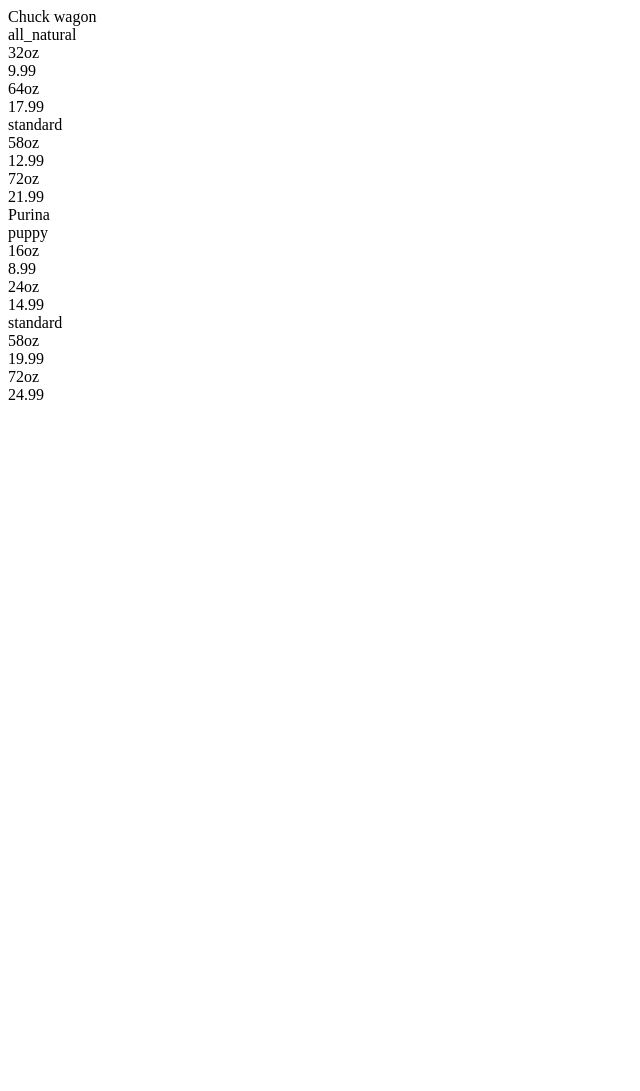
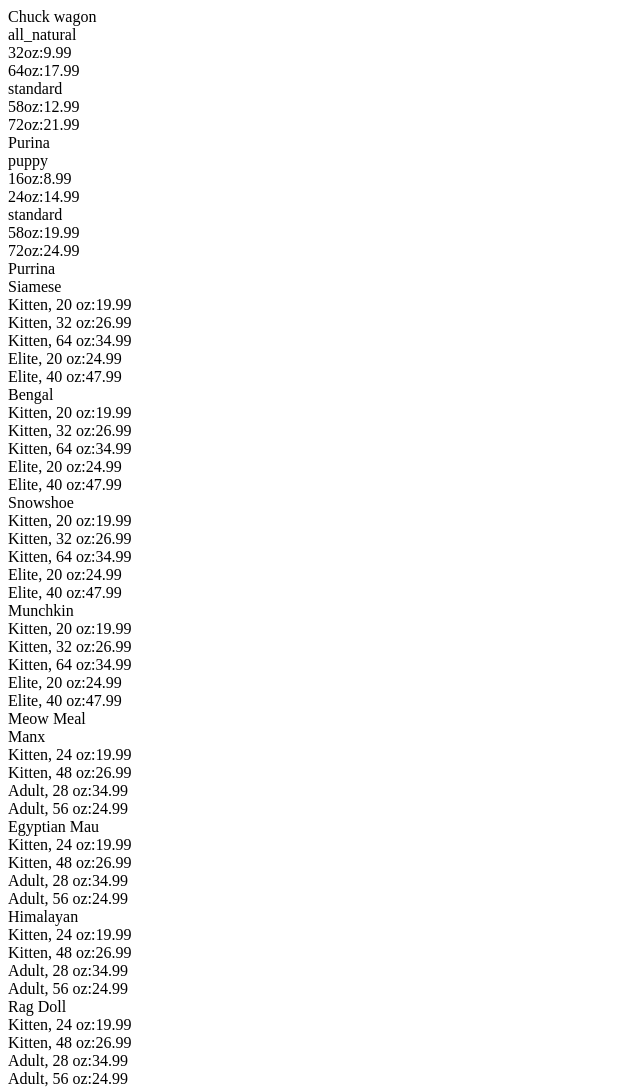
Before and after one commit to nss-day-cohort-14/spa-pet-food-project-iobg, a plain HTML site: page index.html in a window 1280 px wide. Shown: the whole page, without its empty margins (0-640 px from the left). Before the commit the page ends 800 px from the top, so only its background shows below. Drawn offline with Linux system fonts and the light colour scheme.

Commit message:
javascript completed

```diff
--- a/food.js
+++ b/food.js
@@ -14,8 +14,11 @@ function loadDogFood(){
 		brand.types.forEach(function(type){
 			dogDOM +="<div class ='type'>" +type.type;
 			type.volumes.forEach(function(volume){
-				dogDOM += "<div class='volume-name'>" + volume.name + "</div>";
-				dogDOM += "<div class='price'>" + volume.price + "</div>";
+
+				dogDOM += "<div class='typeandprice'>" + volume.name+ ":";
+				dogDOM += volume.price + "</div>";
+
+
 			});
 			dogDOM+="</div>";
 		});
@@ -30,5 +33,23 @@ catFoodRequest.open("GET", "catfood.json");
 catFoodRequest.send();
 
 function loadCatFood(){
+	var catDoc = document.getElementById("catfoodlist");
+	var catDOM="";
+	var catFood = JSON.parse(event.target.responseText);
+
+
+	catFood.cat_brands.forEach(function(brand){
+		catDOM+="<div class='brandName'>"+brand.name;
+		brand.breeds.forEach(function(breed){
+			catDOM +="<div class ='breed'>" +breed.breed;
+			breed.volumes.forEach(function(volume){
+				catDOM += "<div class='typeandprice'>" + volume.name + ":";
+				catDOM +=  volume.price + "</div>";
+			});
+			catDOM+="</div>";
+		});
+		catDOM+="</div>";
+		catDoc.innerHTML =catDOM;
+	});
 
 }
--- a/index.html
+++ b/index.html
@@ -10,6 +10,8 @@
 <body>
 	<div id="dogfoodlist">
 	</div>
+	<div id="catfoodlist">
+	</div>
 
 </body>
 </html>
```
